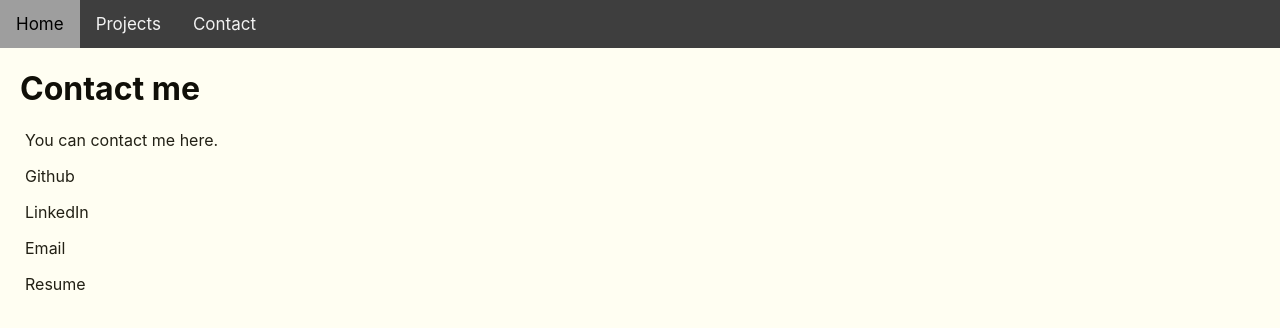
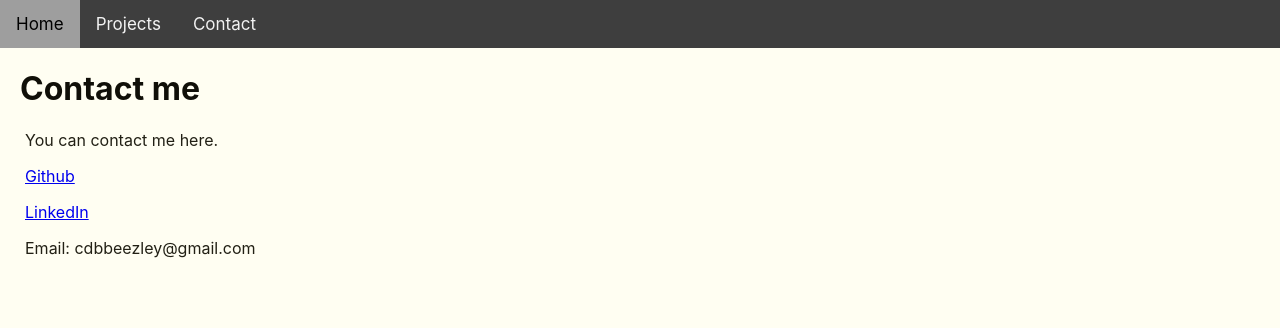
Before and after one commit to onodeloc/portfolio2, a React (Create React App) app: page /contact in a window 1280 px wide. Shown: the top 328 px of the page. Built offline with nearby package versions, Linux system fonts and the light colour scheme; the HTML template or start-up script is replaced by a standard one.

Commit message:
Added hyperlinks

```diff
--- a/src/components/Contact.js
+++ b/src/components/Contact.js
@@ -10,16 +10,13 @@ const Contact = () => (
       <p>
       </p>
       <p>
-        Github
+      <a href="https://github.com/onodeloc">Github</a>
       </p>
       <p>
-        LinkedIn
+      <a href="https://www.linkedin.com/in/cole-beezley-6853271b5/">LinkedIn</a>
       </p>
       <p>
-        Email
-      </p>
-      <p>
-        Resume
+      Email: cdbbeezley@gmail.com
       </p>
     </div>
   );
--- a/src/components/Projects.js
+++ b/src/components/Projects.js
@@ -10,6 +10,15 @@ const Projects = () => (
       <p>
         Here are some of the projects in which I'll be listing these skills.
       </p>
+      <p>
+      <a href="https://github.com/onodeloc/newid">RFID-scanning React Native application</a>
+      </p>
+      <p>
+      <a href="https://github.com/onodeloc/producerconsumer">Producer-consumer multithreading</a>
+      </p>
+      <p>
+      <a href="https://github.com/onodeloc/pagingwithtlb">Page table lookup with TLB caching</a>
+      </p>
     </div>
   );
 
```
